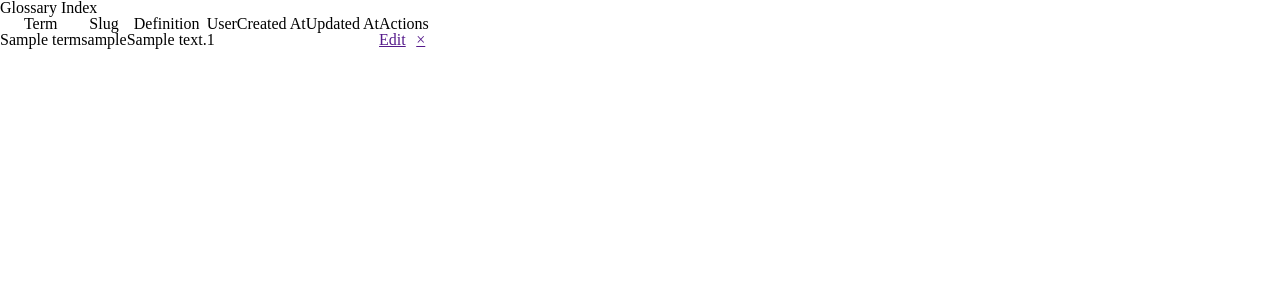
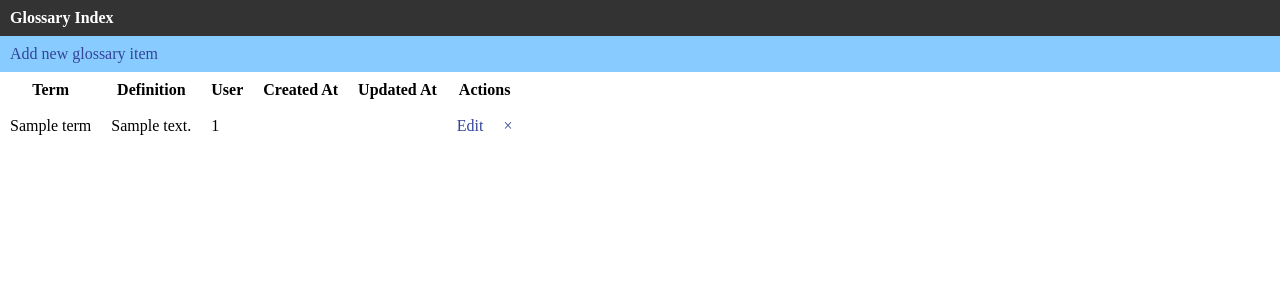
Before and after one commit to jaidetree/steelcase, a PHP site: the page made by views/glossary/index.php in a window 1280 px wide. Shown: the top 300 px of the page. Run offline with PHP 8.4, Linux system fonts and the light colour scheme; the template is opened without the code that fills it: most values are stand-ins (such as "Sample title", 1, 10 or a date in 2020); data that the repository does not hold is empty.

Commit message:
Updates for Glossary Add, Update, Delete methods

```diff
--- a/routes.php
+++ b/routes.php
@@ -12,7 +12,7 @@
     array( '^glossary/([-a-z]+)/$', 'glossary.show'),
     array( '^glossary/([-a-z]+)/delete/$', 'glossary.delete'),
     array( '^glossary/([-a-z]+)/edit/$', 'glossary.edit'),
-    array( '^glossary/([-a-z]+)/add/$', 'glossary.add'),
+    array( '^glossary/([-a-z]+)/add', 'glossary.add'),
     array( '^glossary/([-a-z]+)/update/$', 'glossary.update'),
 
     array( '^trainee/$', 'trainee.index'),
--- a/static/css/style.css
+++ b/static/css/style.css
@@ -42,6 +42,14 @@
 	border-spacing: 0;
 }
 
+a{
+	color:#349;
+	text-decoration: none;
+}
+a:hover{
+	text-decoration: underline;
+}
+
 /* custom styles */
 
 form td.label{
@@ -53,3 +61,22 @@
 form textarea {
 	width:350px;
 }
+h1{
+	background-color: #333;
+	color:white;
+}
+h1,
+th{
+	font-weight:bold;
+	text-align:
+}
+.add-new{
+	background-color: #8CF	;
+	color:white;
+}
+h1,
+.add-new,
+table th,
+table td{
+	padding:10px;
+}
--- a/views/_header.php
+++ b/views/_header.php
@@ -1,7 +1,7 @@
 <!DOCTYPE HTML>
 <html>
     <head>
-        <title>Jay's MVC Framework Test</title>
+        <title>Steelcase Administration</title>
         <meta charset="UTF-8" />
         <link rel="stylesheet" href="<?php static_url(); ?>css/style.css">
         <script src="<?php static_url(); ?>js/jquery-1.8.2.min.js"></script>
--- a/views/glossary/index.php
+++ b/views/glossary/index.php
@@ -1,9 +1,9 @@
 <?php echo render('_header') ?>
 <h1>Glossary Index</h1>
+<div class="add-new"><a href="<?php url('glossary.add', array("new")) ?>">Add new glossary item</a></div>
 <table>
     <tr>
         <th>Term</th>
-        <th>Slug</th>
         <th>Definition</th>
         <th>User</th>
         <th>Created At</th>
@@ -13,7 +13,6 @@
     <?php foreach($terms as $term): ?>
     <tr>
         <td><?php echo $term->name ?></td>
-        <td><?php echo $term->slug ?></td>
         <td><?php echo $term->description ?></td>
         <td><?php echo $term->user_id ?></td>
         <td><?php echo $term->created_at->format("F j, Y") ?></td>
@@ -22,5 +21,6 @@
         <td><a href="<?php url('glossary.delete', array($term->slug)) ?>">&times;</a></td>
     </tr>
     <?php endforeach; ?>
+
 </table>
 <?php echo render('_footer') ?>
```
Also changed, not shown: controllers/glossary.class.php (+37 -0 lines), views/glossary/add.php (added, +19 -0 lines).
